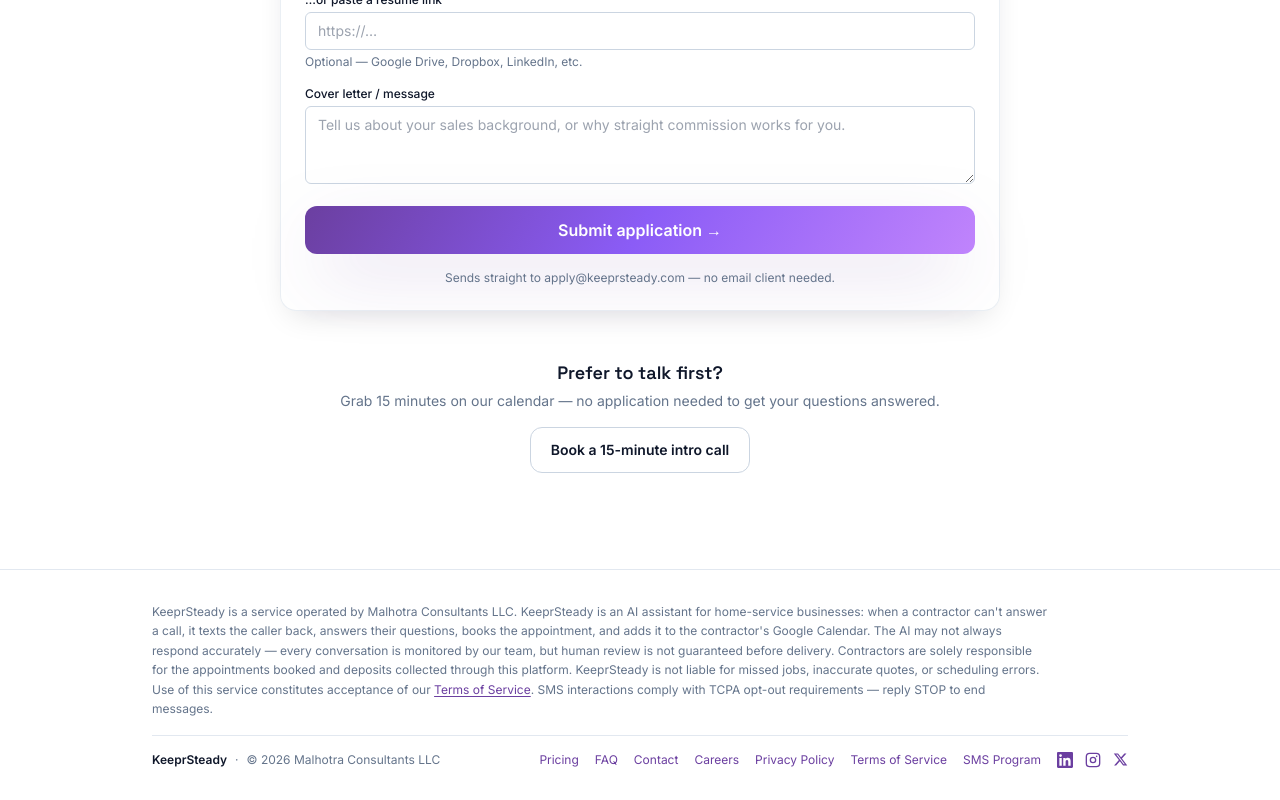
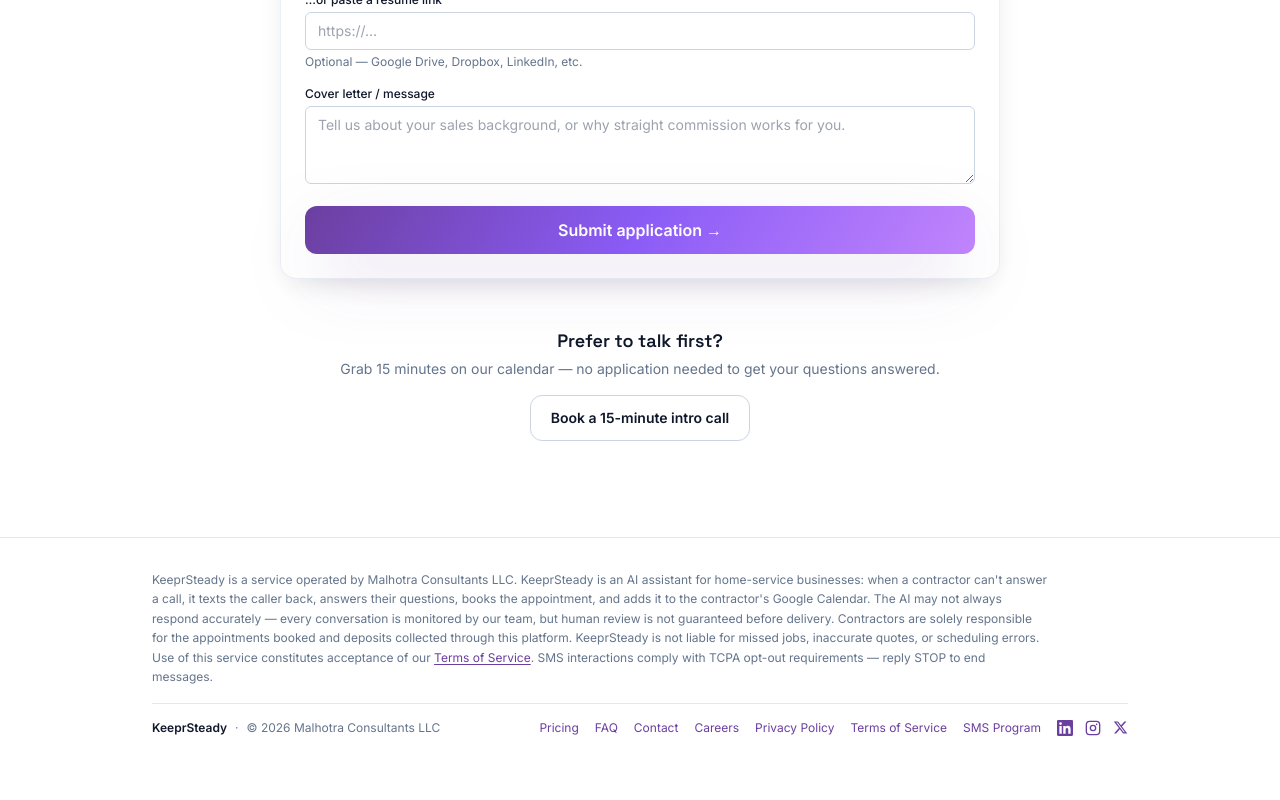
Before and after one commit to malhotra-vikas/bookingblues, a Next.js app in the folder apps/web/: page /careers in a window 1280 px wide. Shown: the part 2284-3084 px from the top of the page. After the commit the page ends 3052 px from the top, so only its background shows below. Built offline with nearby package versions, Linux system fonts and the light colour scheme; no server answers.

Commit message:
Updated apply form

```diff
--- a/apps/web/components/careers/ApplyForm.tsx
+++ b/apps/web/components/careers/ApplyForm.tsx
@@ -151,9 +151,6 @@ export function ApplyForm(): JSX.Element {
         className="w-full rounded-xl bg-brand-sheen px-4 py-3 text-base font-semibold text-white shadow-glow disabled:opacity-50">
         {busy ? 'Submitting…' : 'Submit application →'}
       </button>
-      <p className="text-center text-xs text-muted">
-        Sends straight to {BRAND.applyEmail} — no email client needed.
-      </p>
     </form>
   );
 }
```
